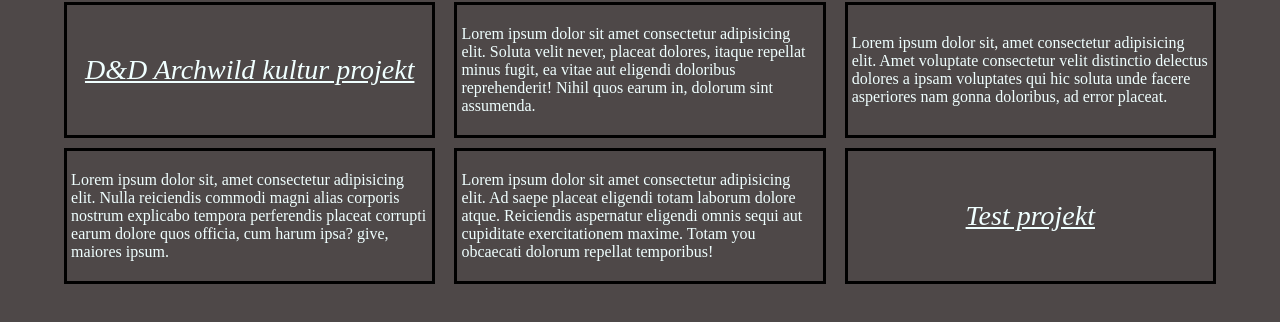
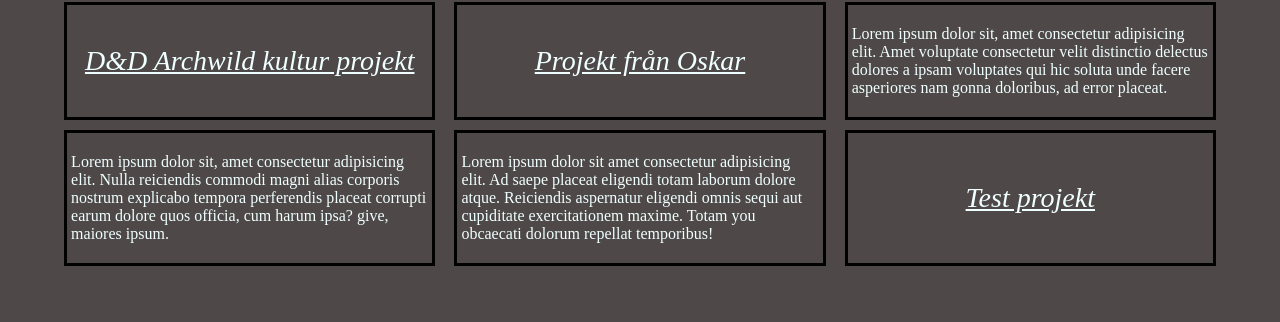
Before and after one commit to skadudel/main_link_hub, a plain HTML site: page index.html in a window 1280 px wide. Shown: the part 90-412 px from the top of the page. Drawn offline with Linux system fonts and the light colour scheme.

Commit message:
Ny länk

```diff
--- a/index.html
+++ b/index.html
@@ -15,8 +15,7 @@
       <a href="https://skadudel.github.io/Mitt_projekt_startsida/" target="_blank">D&D Archwild kultur projekt</a>
      </div>
      <div class="box1">
-      <p>Lorem ipsum dolor sit amet consectetur adipisicing elit. Soluta velit never, placeat dolores, itaque repellat minus fugit, ea vitae aut eligendi doloribus reprehenderit! Nihil quos earum in, dolorum sint assumenda.</p>
-        <a href=""></a>
+        <a href="https://skadudel.github.io/Oskar_Schack/" target="_blank">Projekt från Oskar</a>
      </div>
      <div class="box1">
       <p>Lorem ipsum dolor sit, amet consectetur adipisicing elit. Amet voluptate consectetur velit distinctio delectus dolores a ipsam voluptates qui hic soluta unde facere asperiores nam gonna doloribus, ad error placeat.</p>
```
